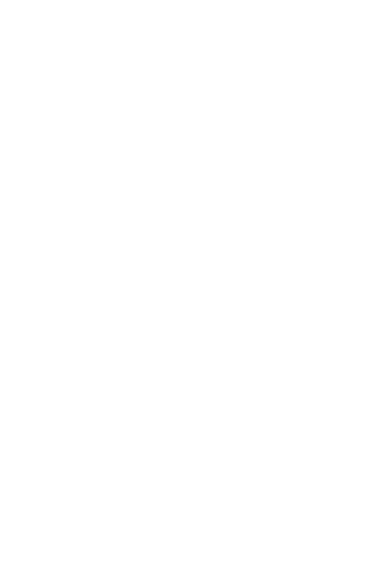
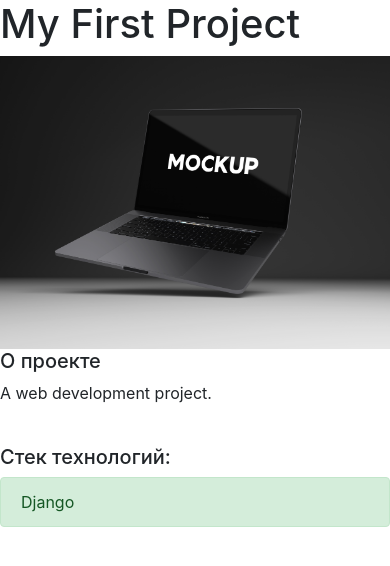
Before and after one commit to s11en1/Portfolio-site-Django, a Django app: page /projects/1/ in a window 390 px wide. Before the commit the part shown is empty. Shown: the top 566 px of the page. Run offline with Django 5.2, Linux system fonts and the light colour scheme; data comes from the database, SQL or seed files in the repository; some libraries are stand-ins or nearby versions.

Commit message:
Add project detail view in projects app

```diff
--- /dev/null
+++ b/projects/templates/project_detail.html
@@ -0,0 +1,21 @@
+{% extends 'base.html' %}
+{% load static %}
+
+{% block page_content %}
+
+<h1>{{ project.title }}</h1>
+<div class="row">
+    <div class="col-md-8">
+        <img src="{% static project.image %}" alt="Превью проекта" width="100%">
+    </div>
+    <div class="col-md-4">
+        <h5>О проекте</h5>
+        <p>{{ project.description }}</p>
+        <br>
+        <h5>Стек технологий:</h5>
+        <p class="alert alert-success">
+            {{ project.technology }}
+        </p>
+    </div>
+</div>
+{% endblock %}
--- a/projects/templates/project_index.html
+++ b/projects/templates/project_index.html
@@ -2,7 +2,7 @@
 {% load static %}
 
 {% block page_content %}
-<h1>Projects</h1>
+<h1>Проекты</h1>
 <div class="row">
 {% for project in projects %}
     <div class="col-md-4">
--- a/projects/views.py
+++ b/projects/views.py
@@ -10,7 +10,7 @@ def project_index(request):
     return render(request, template, context)
 
 def project_detail(request, project_id):
-    template = 'project_detailed.html'
+    template = 'project_detail.html'
     project = Project.objects.get(pk=project_id)
     context = {
         'project': project,
```
Also changed, not shown: projects/templates/project_detailed.html (deleted).
